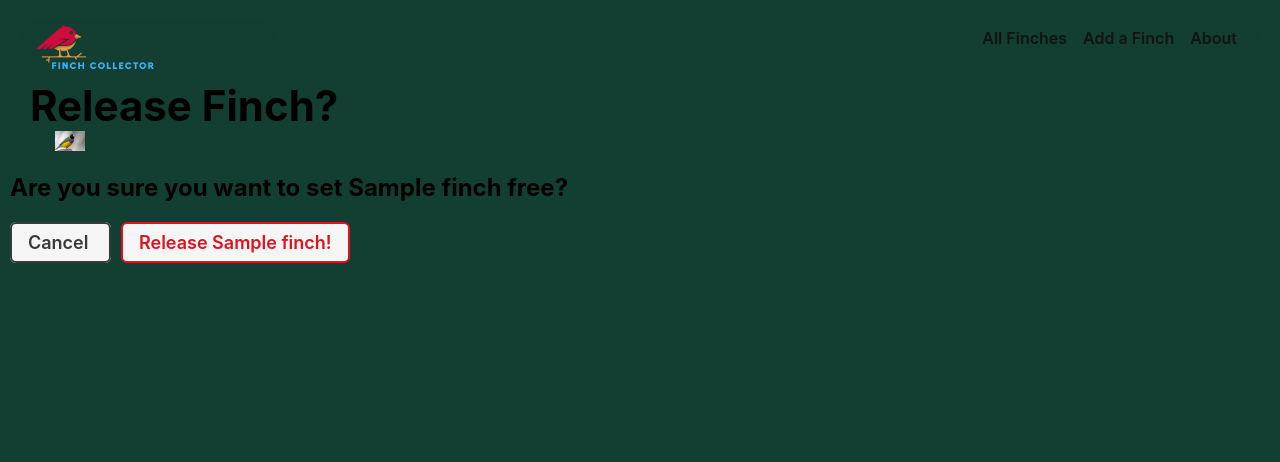
After one commit to Kiibra/finch-collector, a Django app: page /finches/1/delete/ in a window 1280 px wide. The commit adds this page. Shown: the top 462 px of the page. Run offline with Django 4.2, Linux system fonts and the light colour scheme; tables that the repository leaves empty hold one stand-in row (values such as "Sample post").

Commit message:
complete adding update and delete view functionality

```diff
--- a/main_app/models.py
+++ b/main_app/models.py
@@ -1,4 +1,7 @@
 from django.db import models
+# Import the reverse function
+from django.urls import reverse
+
 
 # Create your models here.
 
@@ -11,3 +14,6 @@ class Finch(models.Model):
 	# new code below
   def __str__(self):
     return self.name
+
+  def get_absolute_url(self):
+    return reverse('finch-detail', kwargs={'finch_id': self.id})
--- a/main_app/templates/finches/detail.html
+++ b/main_app/templates/finches/detail.html
@@ -27,6 +27,12 @@
       <h2>A {{ finch.breed }} finch.</h2>
     {% endif %}
     <p>{{ finch.description }}</p>
+    {% comment %} New markup for details {% endcomment %}
+    <div class="finch-actions">
+      <a href="{% url 'finch-update' finch.id %}" class="btn warn">Edit</a>
+      <a href="{% url 'finch-delete' finch.id %}" class="btn danger">Delete</a>
+    </div>
+    {% comment %} New markup above {% endcomment %}
   </div>
 </section>
 
--- /dev/null
+++ b/main_app/templates/main_app/finch_confirm_delete.html
@@ -0,0 +1,23 @@
+{% extends 'base.html' %}
+{% load static %}
+
+{% block content %}
+
+<div class="page-header">
+  <h1>Release Finch?</h1>
+  <img src="{% static 'images/byellow.png' %}" alt="A finch"/>
+</div>
+<h2>Are you sure you want to set {{finch.name}} free?</h2>
+
+<form action="" method="post" class="form">
+  {% csrf_token %}
+  <a
+    href="{% url 'finch-detail' finch.id %}"
+    class="btn secondary"
+  >
+    Cancel
+  </a>
+  <button type="submit" class="btn danger">Release {{finch.name}}!</button>
+</form>
+
+{% endblock %}
--- a/main_app/urls.py
+++ b/main_app/urls.py
@@ -8,4 +8,7 @@ urlpatterns = [
   path('finches/<int:finch_id>', views.finch_detail, name='finch-detail'),
   # new route used to show a form and create a finch
   path('finchess/create/', views.FinchCreate.as_view(), name='finch-create'),
+    # Add the new routes below
+  path('finches/<int:pk>/update/', views.FinchUpdate.as_view(), name='finch-update'),
+  path('finches/<int:pk>/delete/', views.FinchDelete.as_view(), name='finch-delete'),
 ]
--- a/main_app/views.py
+++ b/main_app/views.py
@@ -2,7 +2,8 @@ from django.shortcuts import render
 # import the finch model
 from .models import Finch
 # Add the following import to use the class view
-from django.views.generic.edit import CreateView
+# Add UdpateView & DeleteView
+from django.views.generic.edit import CreateView, UpdateView, DeleteView
 
 # Define the home view
 def home(request):
@@ -23,3 +24,13 @@ def finch_detail(request, finch_id):
 class FinchCreate(CreateView):
   model = Finch
   fields = '__all__'
+  success_url = '/finches/'
+
+class FinchUpdate(UpdateView):
+  model = Finch
+  # Let's disallow the renaming of a finch by excluding the name field!
+  fields = ['breed', 'description', 'age']
+
+class FinchDelete(DeleteView):
+  model = Finch
+  success_url = '/finches/'
```
Also changed, not shown: main_app/templates/main_app/finch_form.html (+6 -1 lines).
